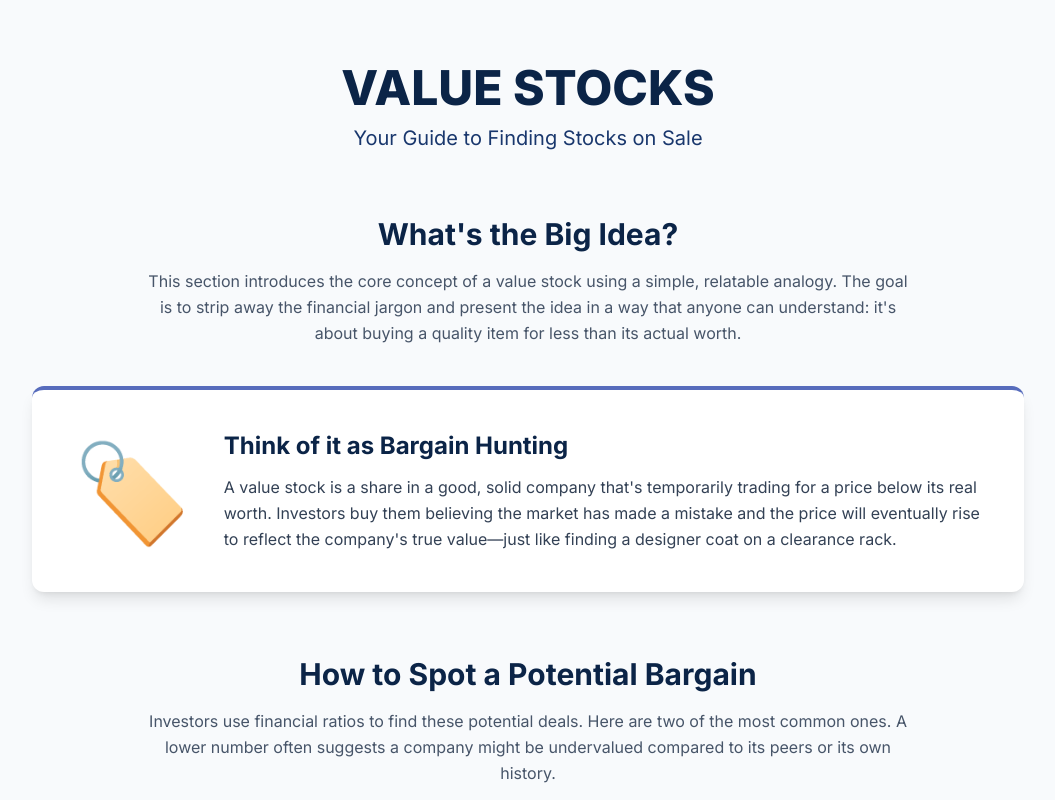
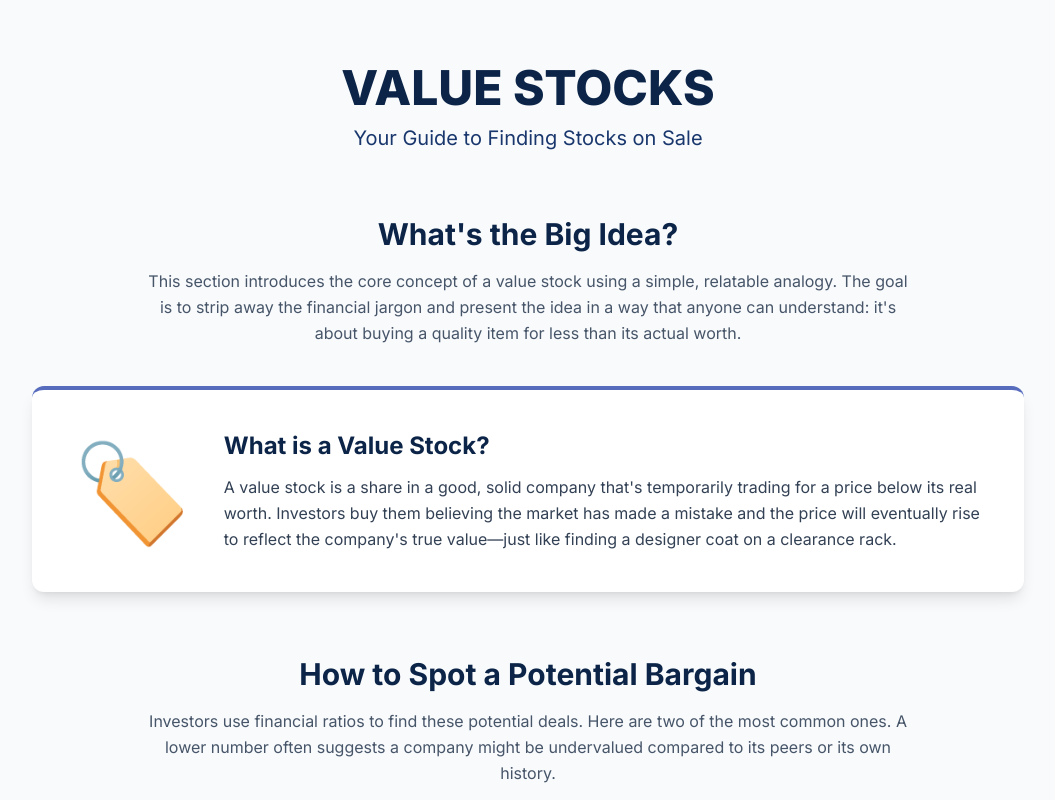
Before and after one commit to yyyprojects/ValueStock4, a plain HTML site: page index.html in a window 1280 px wide. Shown: the top 800 px of the page, without its empty margins (112-1167 px from the left). Drawn offline with nearby package versions, Linux system fonts and the light colour scheme.

Commit message:
Update index.html

```diff
--- a/index.html
+++ b/index.html
@@ -62,7 +62,7 @@
                 <div class="bg-white rounded-xl shadow-lg p-8 md:p-10 flex flex-col md:flex-row items-center gap-8 border-t-4 border-[#576CBC]">
                     <div class="text-6xl md:text-8xl text-[#576CBC]">🏷️</div>
                     <div class="flex-1">
-                        <h3 class="text-2xl font-bold text-[#0B2447] mb-3">Think of it as Bargain Hunting</h3>
+                        <h3 class="text-2xl font-bold text-[#0B2447] mb-3">What is a Value Stock?</h3>
                         <p class="text-slate-700 leading-relaxed">A value stock is a share in a good, solid company that's temporarily trading for a price below its real worth. Investors buy them believing the market has made a mistake and the price will eventually rise to reflect the company's true value—just like finding a designer coat on a clearance rack.</p>
                     </div>
                 </div>
```
